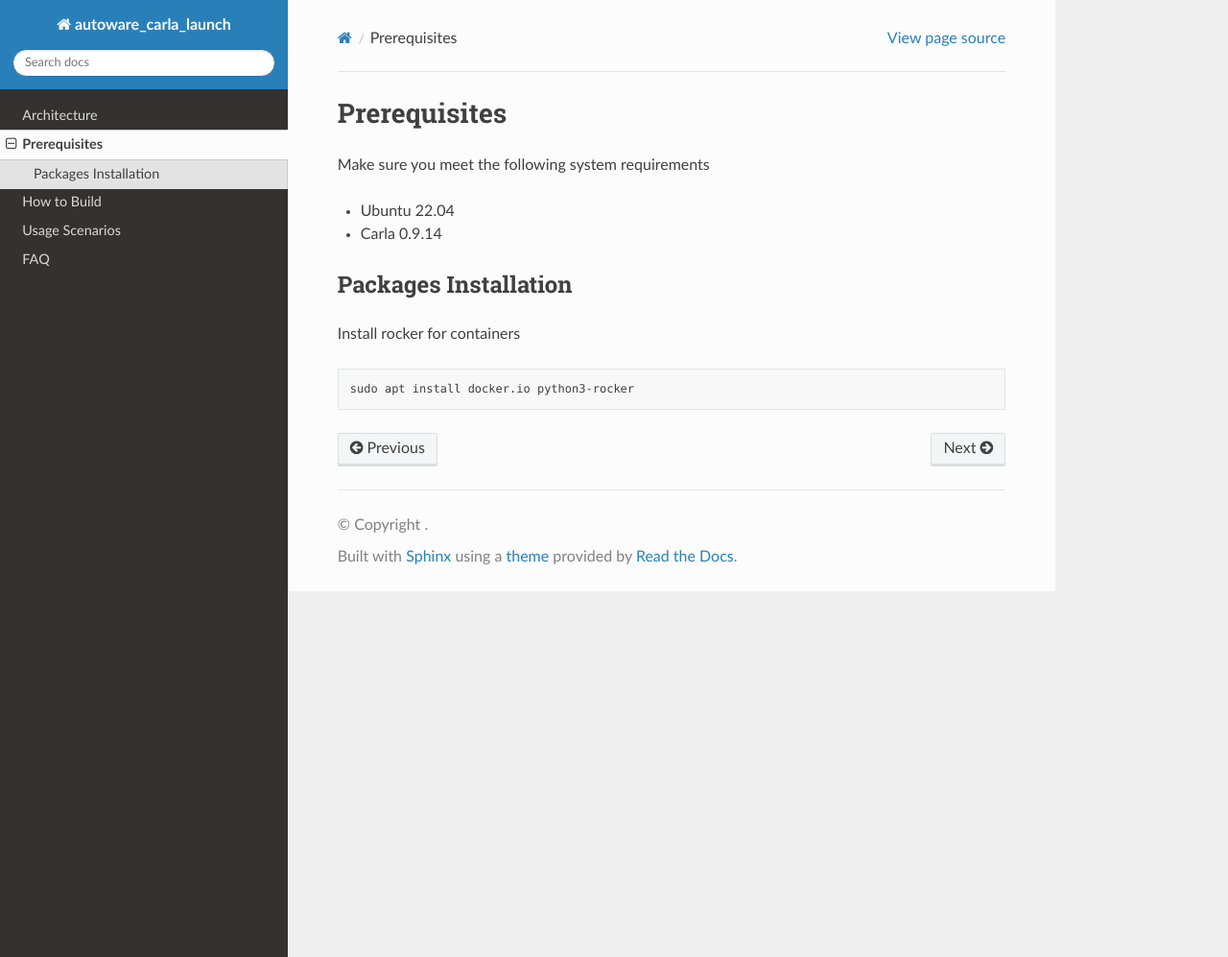
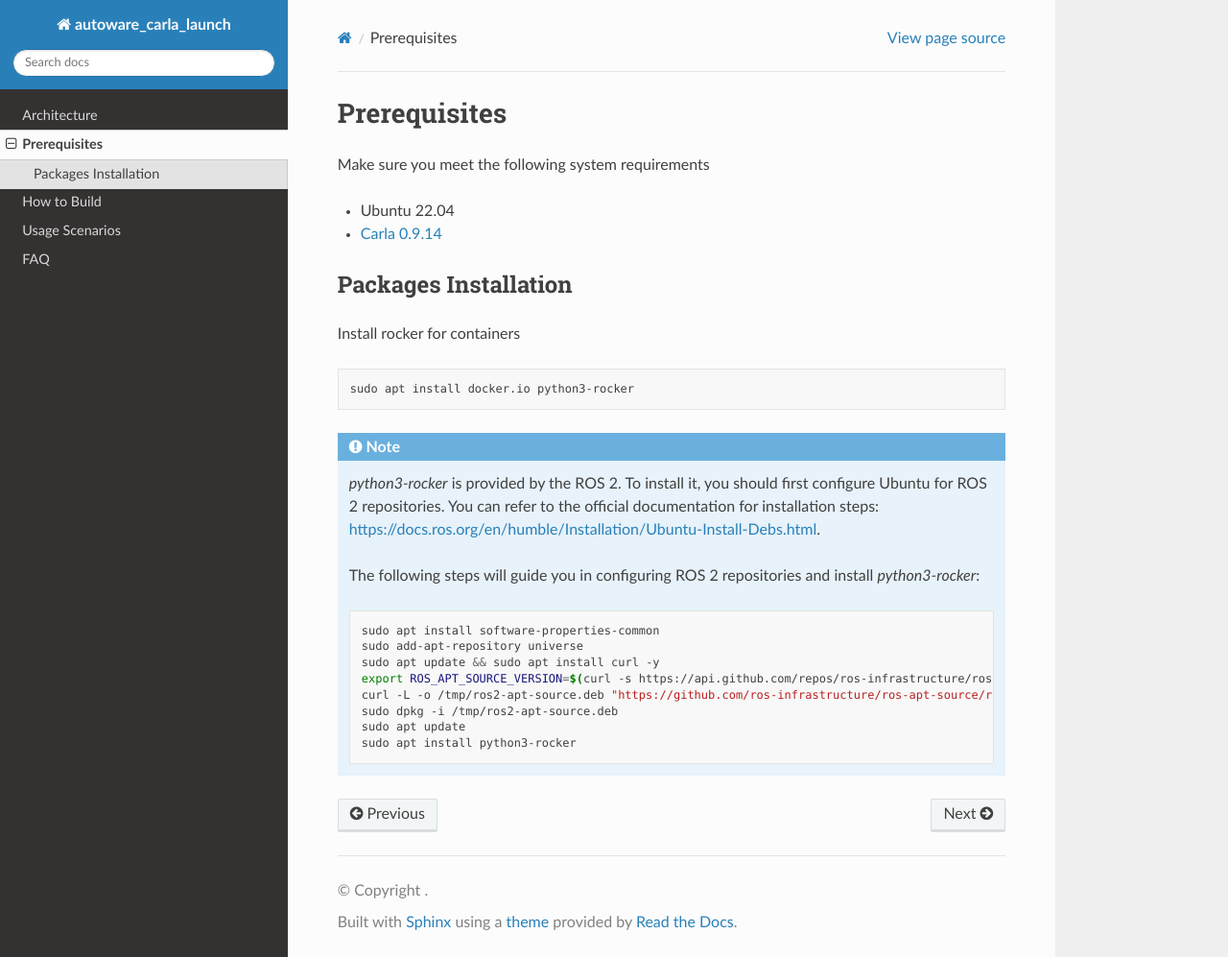
Before and after one commit to evshary/autoware_carla_launch, a Sphinx documentation site: the page built from docs/prerequisites.rst, in a window 1280 px wide and 997 px high. Shown: the whole window at 96% size. Built offline with Sphinx 7.4.7 and the Read the Docs theme 3.1.0, drawn with Linux system fonts in a browser that asks for light colours.

Commit message:
Update docs about Prerequisites and Build (#172)
* update docs

* update docs about python3-rocker

* update repo and ros befor build bridge

* Apply suggestions from code review

Co-authored-by: ChenYing Kuo (CY) <evshary@gmail.com>

* Remove some Troubleshooting

* remove troubleshooting in build.rst

---------

Co-authored-by: yhw_yagol <yhw_yagol@yeah.net>
Co-authored-by: ChenYing Kuo (CY) <evshary@gmail.com>

```diff
--- a/docs/build.rst
+++ b/docs/build.rst
@@ -21,6 +21,7 @@ Build the container for Carla bridge
     source env.sh
     make prepare_bridge
     make build_bridge
+
 
 Build the container for Zenoh+Autoware
 --------------------------------------
--- a/docs/faq.rst
+++ b/docs/faq.rst
@@ -48,7 +48,7 @@ FAQ
 
     .. code-block:: bash
 
-        pip install sphinx
+        pip install -r docs/requirements.txt
         sphinx-build -a docs /tmp/mydocs
         xdg-open /tmp/mydocs/index.html
 
--- a/docs/prerequisites.rst
+++ b/docs/prerequisites.rst
@@ -4,7 +4,7 @@ Prerequisites
 Make sure you meet the following system requirements
 
 * Ubuntu 22.04
-* Carla 0.9.14
+* `Carla 0.9.14 <https://github.com/carla-simulator/carla/releases/tag/0.9.14>`_
 
 Packages Installation
 ---------------------
@@ -14,3 +14,22 @@ Install rocker for containers
 ..  code-block:: bash
 
     sudo apt install docker.io python3-rocker
+
+.. note::
+    `python3-rocker` is provided by the ROS 2.
+    To install it, you should first configure Ubuntu for ROS 2 repositories.
+    You can refer to the official documentation for installation steps:
+    https://docs.ros.org/en/humble/Installation/Ubuntu-Install-Debs.html.
+
+    The following steps will guide you in configuring ROS 2 repositories and install `python3-rocker`:
+
+    .. code-block:: bash
+
+        sudo apt install software-properties-common
+        sudo add-apt-repository universe
+        sudo apt update && sudo apt install curl -y
+        export ROS_APT_SOURCE_VERSION=$(curl -s https://api.github.com/repos/ros-infrastructure/ros-apt-source/releases/latest | grep -F "tag_name" | awk -F\" '{print $4}')
+        curl -L -o /tmp/ros2-apt-source.deb "https://github.com/ros-infrastructure/ros-apt-source/releases/download/${ROS_APT_SOURCE_VERSION}/ros2-apt-source_${ROS_APT_SOURCE_VERSION}.$(. /etc/os-release && echo $VERSION_CODENAME)_all.deb"
+        sudo dpkg -i /tmp/ros2-apt-source.deb
+        sudo apt update
+        sudo apt install python3-rocker
```
Also changed, not shown: 2 other files.
